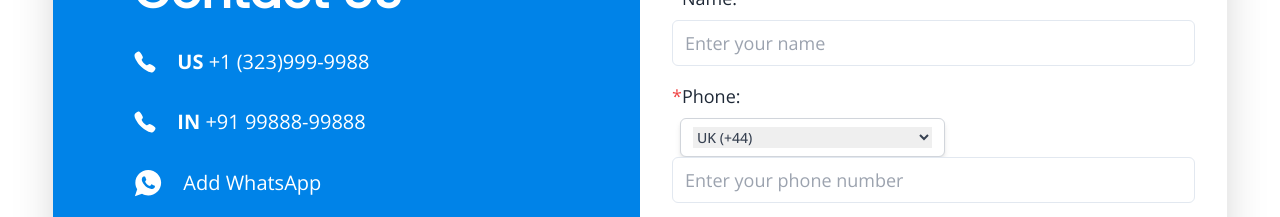
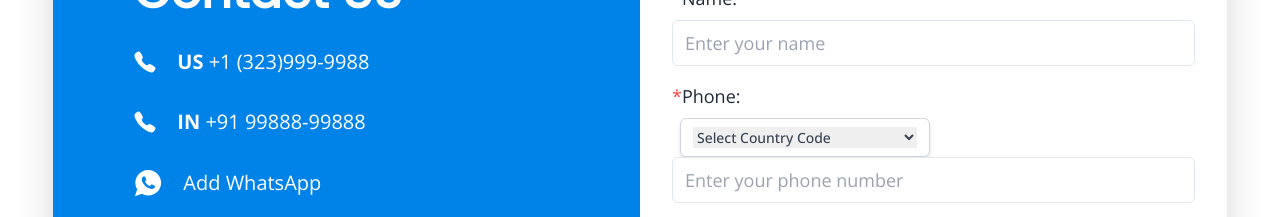
Before and after one commit to Hamjaster/metadantasol, a React (Vite) app: page / in a window 1280 px wide. Shown: the part 3460-3677 px from the top of the page. Built offline with nearby package versions, Linux system fonts and the light colour scheme.

Commit message:
country code selected - ugly mistake

```diff
--- a/src/components/Contact.jsx
+++ b/src/components/Contact.jsx
@@ -137,9 +137,8 @@ const ContactSection = () => {
                                 </label>
                                 <div class="mr-2  inline-flex rounded-md border ml-2 border-gray-300 bg-white px-3 py-2 text-sm leading-5 font-medium text-gray-700 shadow-md cursor-pointer">
                                     <select name="countryCode" id="">
-                                        <option data-countryCode="GB" value="44" Selected>UK (+44)</option>
-                                        <option data-countryCode="US" value="1">USA (+1)</option>
-                                        <optgroup label="Other countries">
+
+                                            <option data-countryCode="nan" value="nan" selected>Select Country Code </option>
                                             <option data-countryCode="DZ" value="213">Algeria (+213)</option>
                                             <option data-countryCode="AD" value="376">Andorra (+376)</option>
                                             <option data-countryCode="AO" value="244">Angola (+244)</option>
@@ -354,7 +353,7 @@ const ContactSection = () => {
                                             <option data-countryCode="YE" value="967">Yemen (South)(+967)</option>
                                             <option data-countryCode="ZM" value="260">Zambia (+260)</option>
                                             <option data-countryCode="ZW" value="263">Zimbabwe (+263)</option>
-                                        </optgroup>
+
                                     </select>
                                 </div>
                                 <input
```
